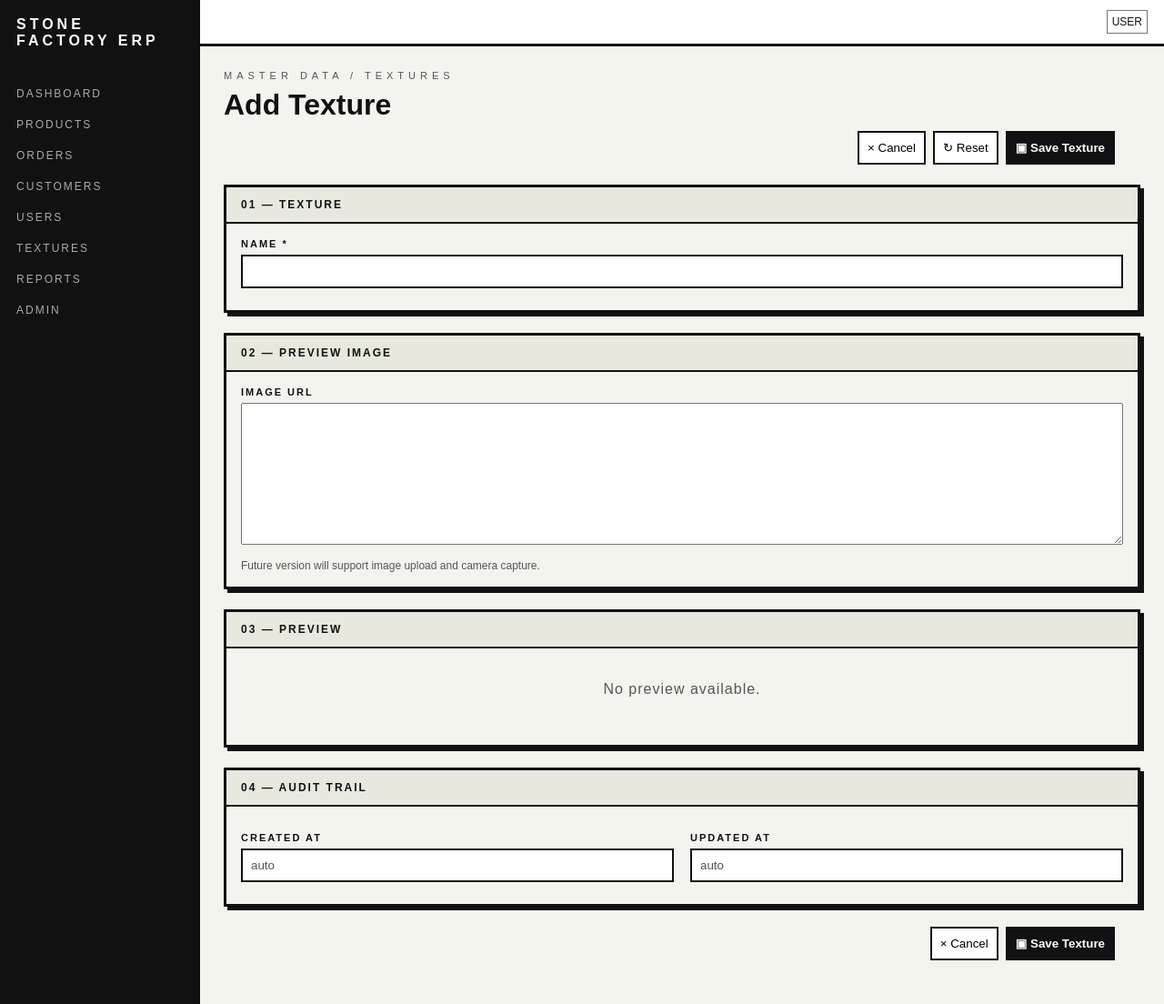
After one commit to Kliurka/product_db_web, a Django app: page /textures/add/ in a window 1280 px wide. The commit adds this page. Shown: the whole page at 91% size. Run offline with Django 5.2, Linux system fonts and the light colour scheme.

Commit message:
feat(textures): add texture management module

```diff
--- a/inventory/forms.py
+++ b/inventory/forms.py
@@ -1,5 +1,5 @@
 from django import forms
-from .models import Product, Order, Discount, Customer, AppUser, StorageLocation
+from .models import Product, Order, Discount, Customer, AppUser, StorageLocation, Texture
 
 
 class ProductForm(forms.ModelForm):
@@ -82,3 +82,12 @@ class StorageLocationForm(forms.ModelForm):
             'position',
             'description',
         ]
+
+
+class TextureForm(forms.ModelForm):
+    class Meta:
+        model = Texture
+        fields = [
+            'name',
+            'image_url',
+        ]
--- a/inventory/templates/components/sidebar.html
+++ b/inventory/templates/components/sidebar.html
@@ -6,7 +6,7 @@
     <a href="{% url 'order_list' %}">Orders</a>
     <a href="{% url 'customer_list' %}">Customers</a>
     <a href="#">Users</a>
-    <a href="#">Textures</a>
+    <a href="{% url 'texture_list' %}">Textures</a>
     <a href="#">Reports</a>
     <a href="{% url 'admin:index' %}">Admin</a>
 </aside>
--- /dev/null
+++ b/inventory/templates/inventory/texture_form.html
@@ -0,0 +1,115 @@
+{% extends "inventory/base.html" %}
+
+{% block content %}
+<div class="page">
+
+    <div class="subtitle">Master Data / Textures</div>
+
+    {% if mode == 'edit' %}
+        <h1>Edit Texture</h1>
+    {% else %}
+        <h1>Add Texture</h1>
+    {% endif %}
+
+    <form method="post">
+        {% csrf_token %}
+
+        <div class="top-actions">
+            <a href="{% url 'texture_list' %}">
+                <button type="button">× Cancel</button>
+            </a>
+
+            <button type="reset">
+                ↻ Reset
+            </button>
+
+            <button class="btn-dark" type="submit">
+                ▣ Save Texture
+            </button>
+        </div>
+
+        <div class="erp-panel">
+
+            <div class="erp-panel-title">
+                01 — Texture
+            </div>
+
+            <label>Name *</label>
+            {{ form.name }}
+
+        </div>
+
+        <div class="erp-panel">
+
+            <div class="erp-panel-title">
+                02 — Preview Image
+            </div>
+
+            <label>Image URL</label>
+            {{ form.image_url }}
+
+            <div class="erp-help">
+                Future version will support image upload and camera capture.
+            </div>
+
+        </div>
+
+        <div class="erp-panel">
+
+            <div class="erp-panel-title">
+                03 — Preview
+            </div>
+
+            {% if mode == 'edit' and texture.image_url %}
+                <img
+                    src="{{ texture.image_url }}"
+                    alt="{{ texture.name }}"
+                    style="max-width:220px;border:2px solid #111;">
+            {% else %}
+                <div class="center-note">
+                    No preview available.
+                </div>
+            {% endif %}
+
+        </div>
+
+        <div class="erp-panel">
+
+            <div class="erp-panel-title">
+                04 — Audit Trail
+            </div>
+
+            <div class="form-row">
+
+                <div class="field">
+                    <label>Created At</label>
+                    <input type="text" value="auto" disabled>
+                </div>
+
+                <div class="field">
+                    <label>Updated At</label>
+                    <input type="text" value="auto" disabled>
+                </div>
+
+            </div>
+
+        </div>
+
+        <div class="bottom-actions">
+
+            <a href="{% url 'texture_list' %}">
+                <button type="button">
+                    × Cancel
+                </button>
+            </a>
+
+            <button class="btn-dark" type="submit">
+                ▣ Save Texture
+            </button>
+
+        </div>
+
+    </form>
+
+</div>
+{% endblock %}
--- a/inventory/urls.py
+++ b/inventory/urls.py
@@ -22,4 +22,8 @@ urlpatterns = [
     path('storage/', views.storage_list, name='storage_list'),
     path('storage/add/', views.storage_add, name='storage_add'),
     path('storage/<int:storage_id>/edit/', views.storage_edit, name='storage_edit'),
+
+    path('textures/', views.texture_list, name='texture_list'),
+    path('textures/add/', views.texture_add, name='texture_add'),
+    path('textures/<int:texture_id>/edit/', views.texture_edit, name='texture_edit'),
 ]
--- a/inventory/views.py
+++ b/inventory/views.py
@@ -34,6 +34,9 @@ from .models import Discount, Tax
 
 from .models import StorageLocation
 from .forms import StorageLocationForm
+
+from .models import Texture
+from .forms import TextureForm
 
 
 def product_list(request):
@@ -485,3 +488,51 @@ def storage_edit(request, storage_id):
         'mode': 'edit',
         'storage': storage,
     })
+
+
+def texture_list(request):
+    textures = Texture.objects.all().order_by('name')
+
+    q = request.GET.get('q', '')
+    if q:
+        textures = textures.filter(name__icontains=q)
+
+    return render(request, 'inventory/texture_list.html', {
+        'textures': textures,
+        'q': q,
+    })
+
+
+def texture_add(request):
+    if request.method == 'POST':
+        form = TextureForm(request.POST)
+
+        if form.is_valid():
+            texture = form.save()
+            return redirect('texture_edit', texture_id=texture.id)
+    else:
+        form = TextureForm()
+
+    return render(request, 'inventory/texture_form.html', {
+        'form': form,
+        'mode': 'add',
+    })
+
+
+def texture_edit(request, texture_id):
+    texture = get_object_or_404(Texture, id=texture_id)
+
+    if request.method == 'POST':
+        form = TextureForm(request.POST, instance=texture)
+
+        if form.is_valid():
+            form.save()
+            return redirect('texture_list')
+    else:
+        form = TextureForm(instance=texture)
+
+    return render(request, 'inventory/texture_form.html', {
+        'form': form,
+        'mode': 'edit',
+        'texture': texture,
+    })
```
Also changed, not shown: inventory/templates/inventory/texture_list.html (added, +78 -0 lines), docs/CHANGELOG.md.
